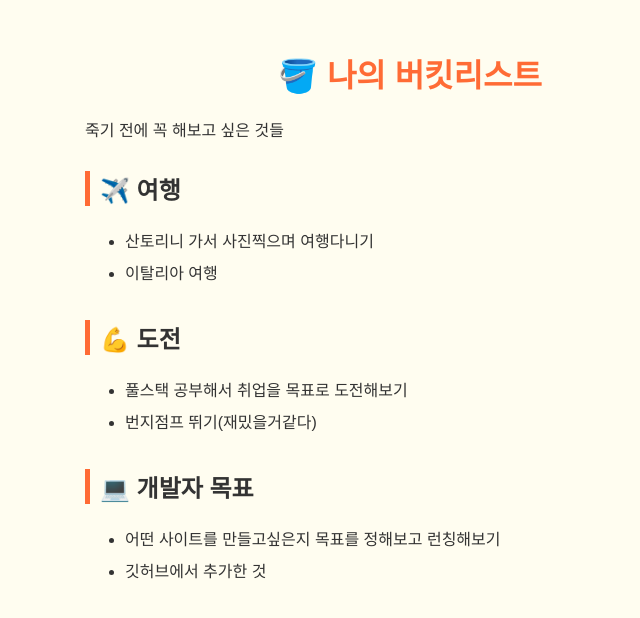
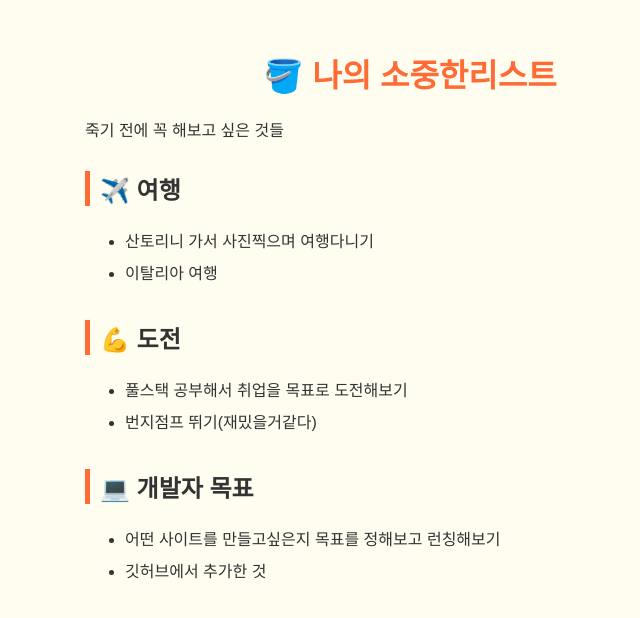
Before and after one commit to cbg01-cbg/git-vukitlist-fullstack-13, a plain HTML site: page buckitlist/index.html in a window 1280 px wide. Shown: the whole page, without its empty margins (230-870 px from the left). Drawn offline with Linux system fonts and the light colour scheme.

Commit message:
Update index.html

```diff
--- a/buckitlist/index.html
+++ b/buckitlist/index.html
@@ -27,7 +27,7 @@
     </style>
   </head>
   <body>
-    <h1>🪣 나의 버킷리스트</h1>
+    <h1>🪣 나의 소중한리스트</h1>
     <p>죽기 전에 꼭 해보고 싶은 것들</p>
 
     <h2>✈️ 여행</h2>
```
